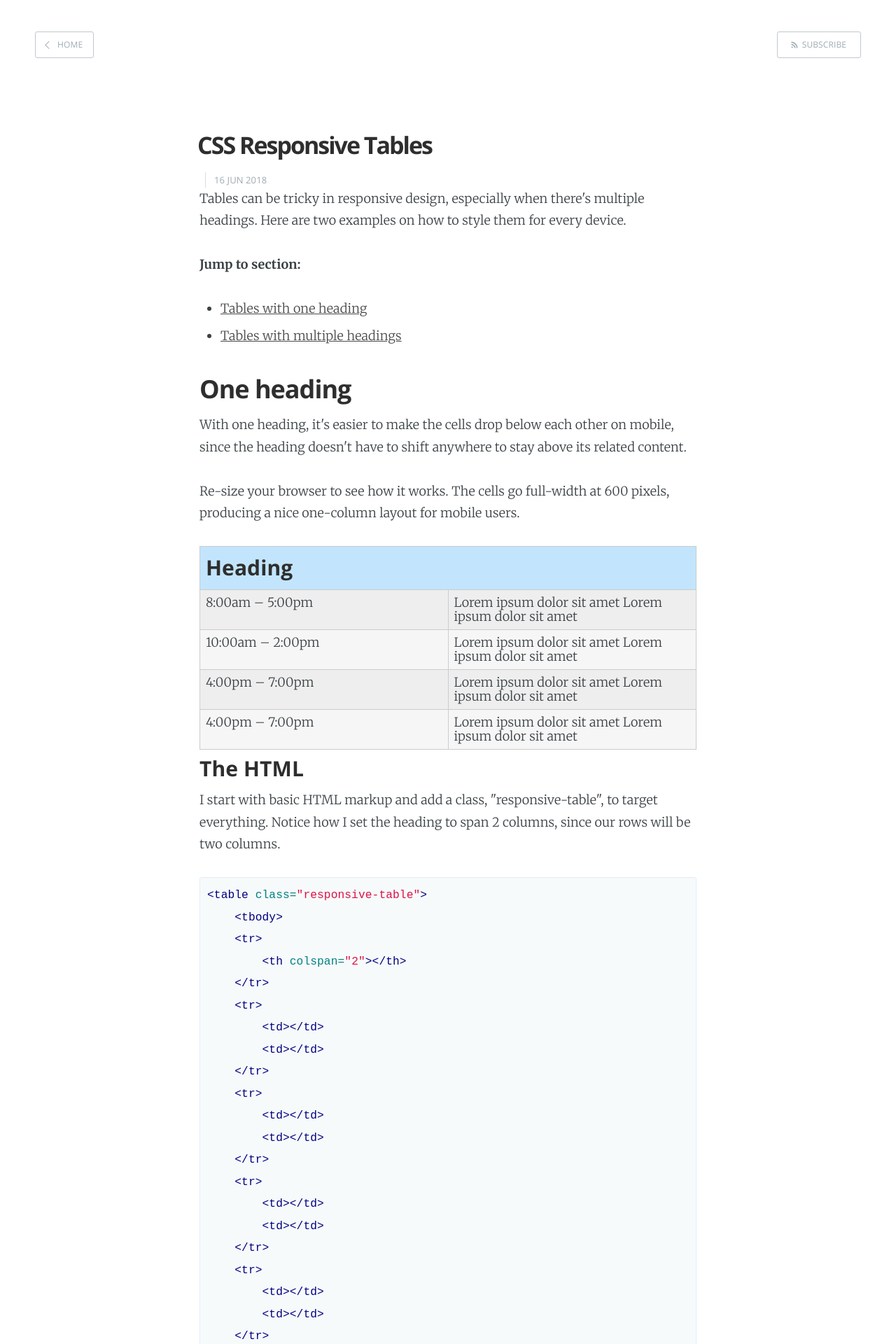
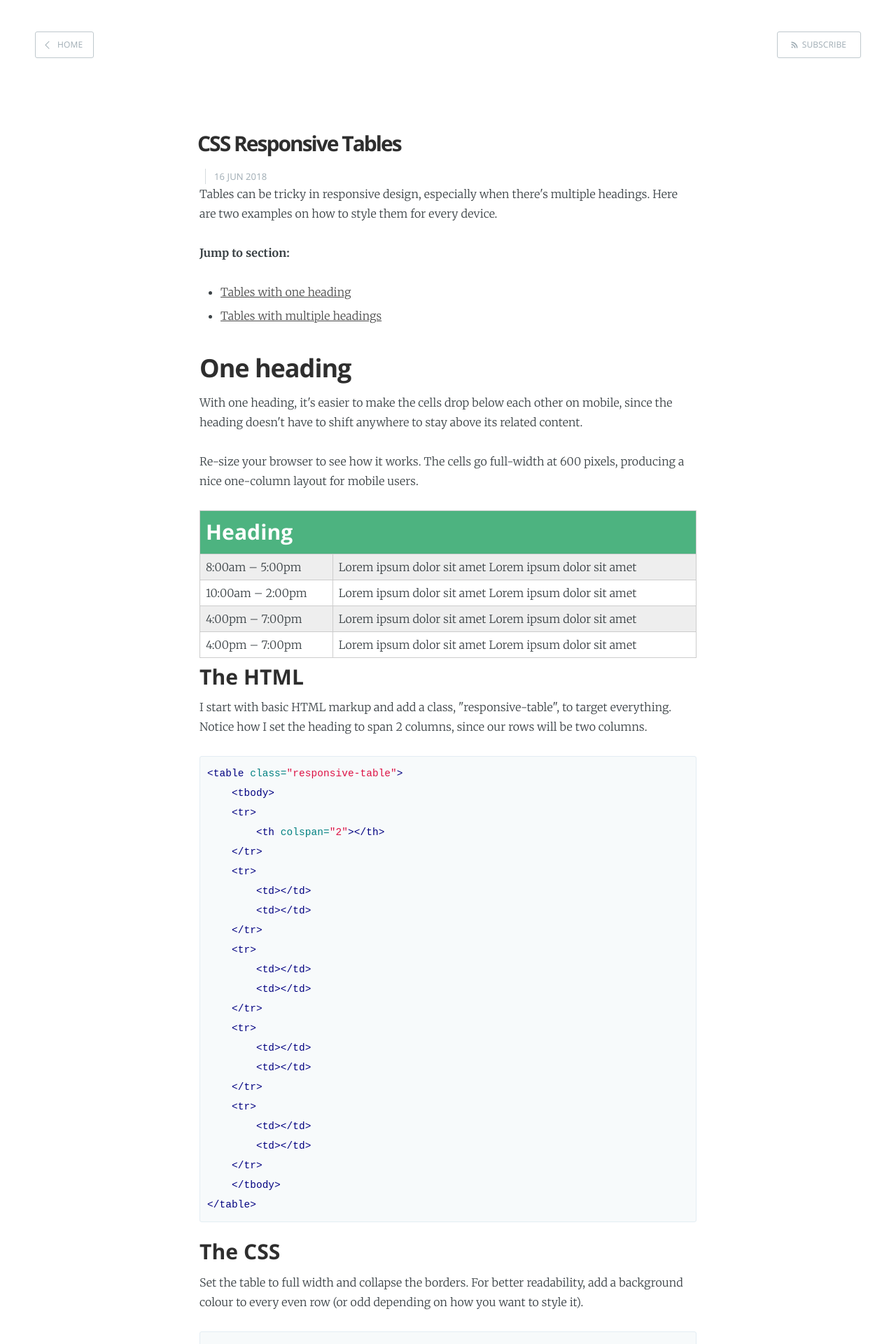
Before and after one commit to kwignes/kwignes.github.io, a Jekyll site: the page built from _posts/2018-06-16-css-responsive-tables.html, in a window 1280 px wide. Shown: the top 1920 px of the page at 70% size. Built offline with Jekyll 4.4.1, drawn with Linux system fonts in a browser that asks for light colours.

Commit message:
modified text

```diff
--- a/assets/css/screen.css
+++ b/assets/css/screen.css
@@ -178,7 +178,7 @@ body {
     max-height: 100%;
     font-family: "Merriweather", serif;
     letter-spacing: 0.01rem;
-    font-size: 1.8rem;
+    font-size: 1.6rem;
     line-height: 1.75em;
     color: #3A4145;
     -webkit-font-feature-settings: 'kern' 1;
@@ -221,7 +221,8 @@ h3 {
 }
 
 h4 {
-    font-size: 2.5rem;
+    font-size: 2.2rem;
+    margin: 0 0 0.2em 0;
 }
 
 h5 {
@@ -406,11 +407,6 @@ table thead:first-child tr:first-child td {
 table tbody + tbody { border-top: #EFEFEF 2px solid; }
 
 table table table { background-color: #FFF; }
-
-table tbody > tr:nth-child(odd) > td,
-table tbody > tr:nth-child(odd) > th {
-    background-color: #F6F6F6;
-}
 
 table.plain tbody > tr:nth-child(odd) > td,
 table.plain tbody > tr:nth-child(odd) > th {
@@ -685,16 +681,17 @@ margin on the iframe, cause it breaks stuff. */
 /* The details of your blog. Defined in ghost/settings/ */
 .page-title {
     margin: 10px 0 10px 0;
-    font-size: 5rem;
+    font-size: 3rem;
     letter-spacing: -1px;
     font-weight: 700;
     font-family: "Open Sans", sans-serif;
     color: #fff;
+    text-transform: uppercase;
 }
 
 .page-description {
     margin: 0;
-    font-size: 2rem;
+    font-size: 1.72rem;
     line-height: 1.5em;
     font-weight: 400;
     font-family: "Merriweather", serif;
@@ -709,6 +706,7 @@ margin on the iframe, cause it breaks stuff. */
     min-height: 160px;
     max-height: 40%;
     background: #f5f8fa;
+    background: #f4f2f0;
 }
 
 .no-cover .page-title {
@@ -771,7 +769,8 @@ margin on the iframe, cause it breaks stuff. */
 }
 
 body:not(.post-template) .post-title {
-    font-size: 3.4rem;
+    font-size: 3rem;
+    margin: 0 0 .2em 0;
 }
 
 .post-title a {
@@ -1746,8 +1745,11 @@ body:not(.post-template) .post-title {
     width: 100%;
 }
 .responsive-table th, .overflow-table th {
-    background-color: #c2e5fd !important;
+    background-color: #4db380 !important;
     vertical-align: middle;
+}
+.responsive-table th h3, .overflow-table th h3 {
+    color:#fff;
 }
 .responsive-table th,
 .responsive-table td,
@@ -1767,21 +1769,22 @@ body:not(.post-template) .post-title {
 .overflow-table tr:nth-child(even) {
     background-color: #eeeeee;
 }
-.overflow-table {
-    display: block;
-    overflow-x: auto;
-}
+
 @media (max-width: 600px) {
 .responsive-table td, .responsive-table th {
   display: block;
  }
 .responsive-table tr td {
+  float: left\9; /* IE9 */
   width: 100%;
-  float: left\9; /* IE9 */
  }
 .responsive-table td {
   border: none;
  }
+ .overflow-table {
+    display: block;
+    overflow-x: auto;
+}
 }
 
 .social {
@@ -1846,10 +1849,6 @@ table {
   margin: 10px 0;
   padding: 5px;
 }
-table td {
-  width: 150px;
-  font-weight: 500;
-}
 td {
   padding: 5px;
 }
@@ -1870,13 +1869,40 @@ th {
   }
 }
 
+/* Return to top
+   ========================================================================== */
+#return-to-top {
+    position: fixed;
+    right: 20px;
+    bottom: 20px;
+    width: 45px;
+    font-size: 28px;
+    color: #888888;
+    display: none;
+    z-index: 99999;
+    line-height: 42px;
+    text-align: center;
+    background-color: transparent;
+    border: 1px solid #888888;
+    -webkit-backface-visibility: hidden;
+}
+#return-to-top i {
+    position: relative;
+    bottom: 1px;
+}
+#return-to-top:hover {
+  -webkit-transform:translate3d(0, -3px, 0);
+  transform:translate3d(0, -3px, 0)
+}
+
+
 
 /* ==========================================================================
    12. Animations
    ========================================================================== */
 
 /* Used to fade in title/desc on the home page */
-/*@-webkit-keyframes fade-in-down {
+@-webkit-keyframes fade-in-down {
     0% {
         opacity: 0;
         -webkit-transform: translateY(-10px);
@@ -1900,9 +1926,9 @@ th {
         transform: translateY(0);
     }
 }
-*/
+
 /* Used to bounce .scroll-down on home page */
-/*@-webkit-keyframes bounce {
+@-webkit-keyframes bounce {
     0%, 10%, 25%, 40%, 50% {
         -webkit-transform: translateY(0) rotate(-90deg);
                 transform: translateY(0) rotate(-90deg);
@@ -1930,7 +1956,7 @@ th {
                 transform: translateY(-5px) rotate(-90deg);
     }
 }
-*/
+
 
 /* ==========================================================================
    End of file. Animations should be the last thing here. Do not add stuff
```
Also changed, not shown: about.md (+2 -2 lines).
